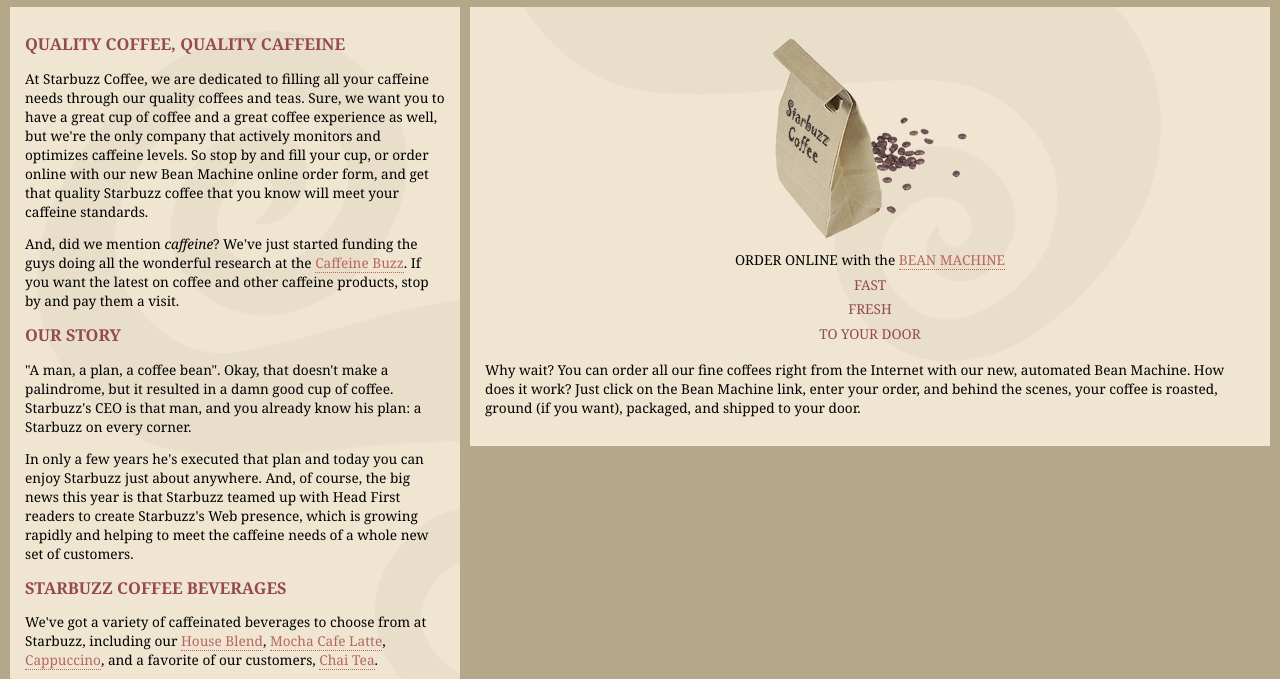
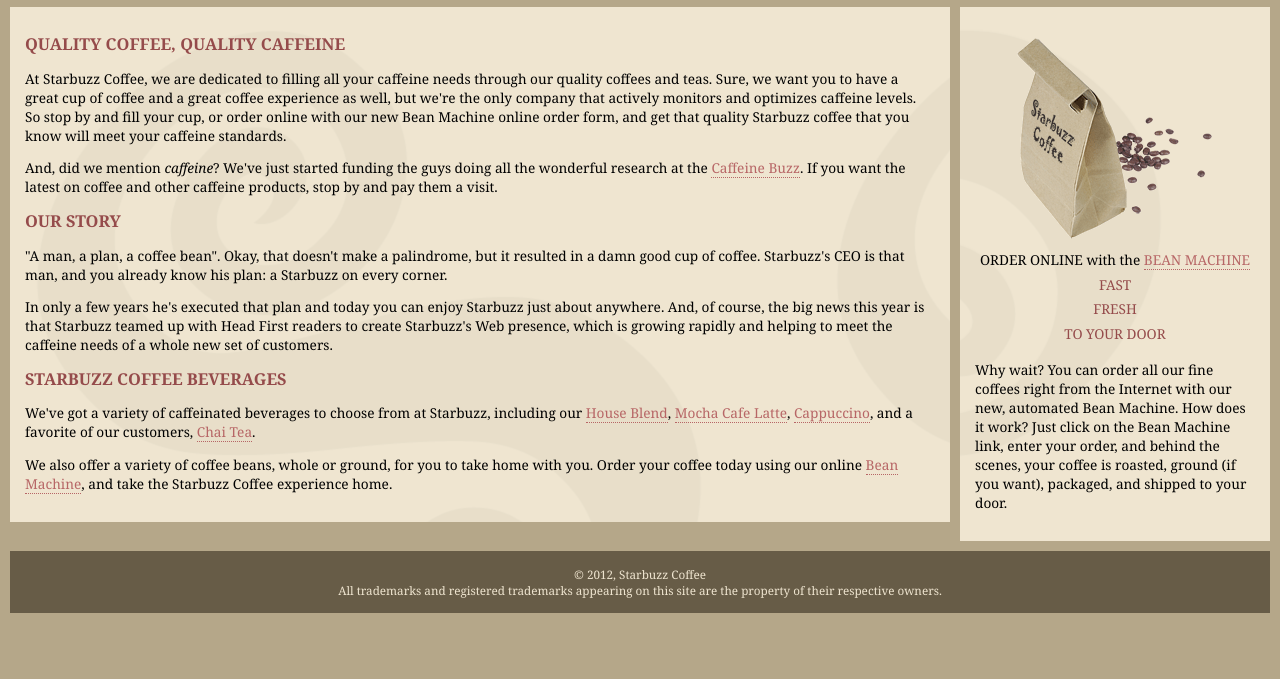
Before and after one commit to Shen-ovo/ovo, a plain HTML site: page starbuzz/index.html in a window 1280 px wide. Shown: the part 121-800 px from the top of the page. Drawn offline with Linux system fonts and the light colour scheme.

Commit message:
布局与定位

```diff
--- a/starbuzz/index.html
+++ b/starbuzz/index.html
@@ -12,6 +12,27 @@
     </div>
 
 
+    <div id="sidebar">
+      <p class="beanheading">
+        <img src="images/bag.gif" alt="Bean Machine bag">
+        <br>
+        ORDER ONLINE
+        with the
+        <a href="form.html">BEAN MACHINE</a>
+        <br>
+        <span class="slogan">
+            FAST <br>
+            FRESH <br>
+            TO YOUR DOOR <br>
+        </span>
+      </p>
+      <p>
+        Why wait?  You can order all our fine coffees right from the Internet with our new,
+        automated Bean Machine.  How does it work?  Just click on the Bean Machine link,
+        enter your order, and behind the scenes, your coffee is roasted, ground
+        (if you want), packaged, and shipped to your door.
+      </p>
+    </div>
 
     <div id="main">
       <h1>QUALITY COFFEE, QUALITY CAFFEINE</h1>
@@ -61,27 +82,6 @@
     </div>
 
 
-    <div id="sidebar">
-      <p class="beanheading">
-        <img src="images/bag.gif" alt="Bean Machine bag">
-        <br>
-        ORDER ONLINE
-        with the
-        <a href="form.html">BEAN MACHINE</a>
-        <br>
-        <span class="slogan">
-            FAST <br>
-            FRESH <br>
-            TO YOUR DOOR <br>
-        </span>
-      </p>
-      <p>
-        Why wait?  You can order all our fine coffees right from the Internet with our new,
-        automated Bean Machine.  How does it work?  Just click on the Bean Machine link,
-        enter your order, and behind the scenes, your coffee is roasted, ground
-        (if you want), packaged, and shipped to your door.
-      </p>
-    </div>
 
      <div id="footer">
       &copy; 2012, Starbuzz Coffee
--- a/starbuzz/starbuzz.css
+++ b/starbuzz/starbuzz.css
@@ -15,16 +15,17 @@ body {
   background:       #efe5d0 url(images/background.gif) top left;
   font-size:        105%;
   padding:          15px;
-  margin:           0px 10px 10px 10px;
-  width:            420px;
-  float:            left;
+  margin:           0px 330px 10px 10px;
+
 }
 
 #sidebar {
   background:       #efe5d0 url(images/background.gif) bottom right;
   font-size:        105%;
   padding:          15px;
-  margin:           0px 10px 10px 470px ;
+  margin:           0px 10px 10px 10px;
+  width:            280px;
+  float:            right;
 
 }
 
@@ -35,7 +36,7 @@ body {
   padding:          15px;
   margin:           10px;
   font-size:        90%;
-  clear:            left;
+  clear:            right;
 }
 
 h1 {
```
